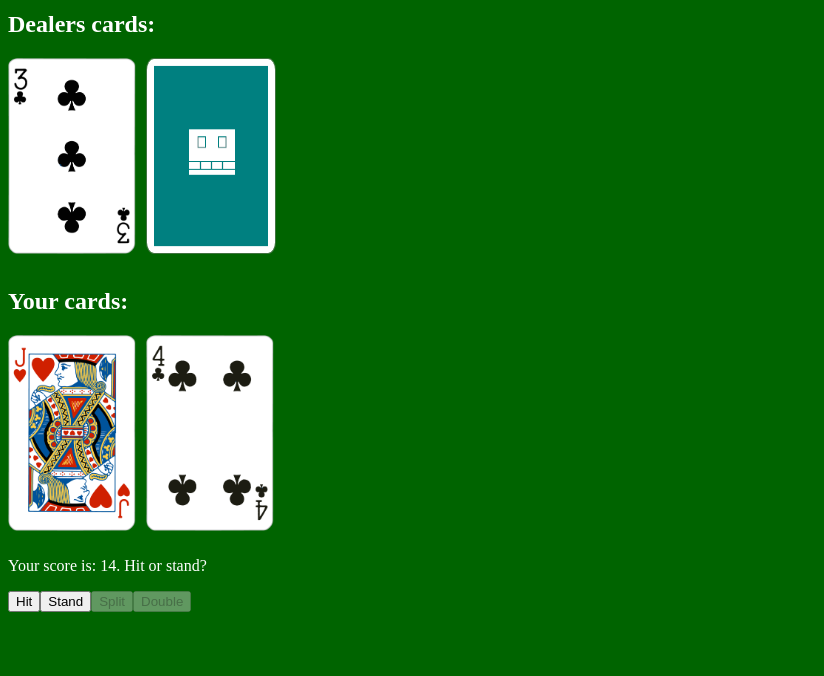
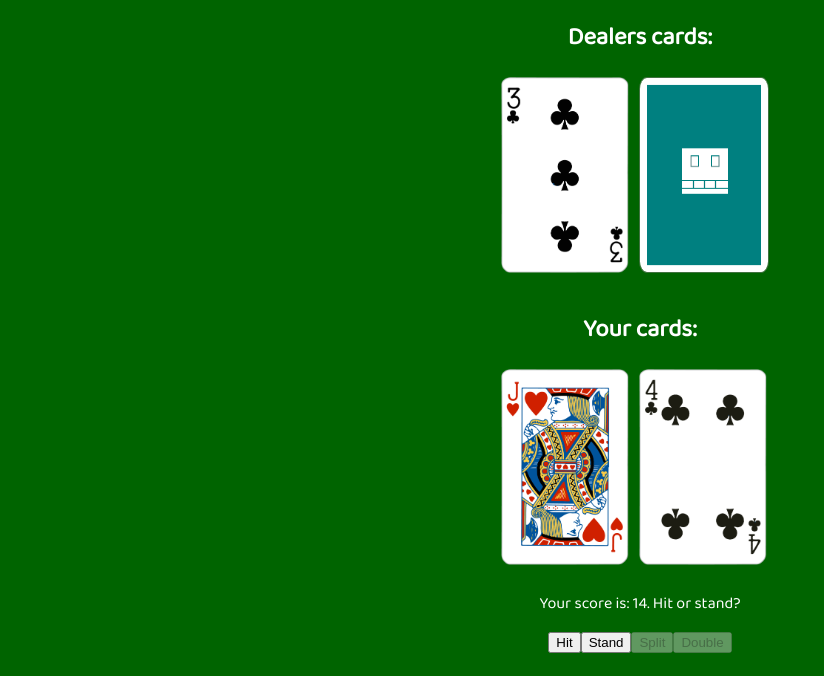
Before and after one commit to Hankybree/BlackJack, a plain HTML site: page index.html in a window 1280 px wide. Shown: the part 124-800 px from the top of the page, without its empty margins (0-824 px from the left). Drawn offline with Linux system fonts and the light colour scheme.

Commit message:
Centered content and set font to dialogtext

```diff
--- a/index.css
+++ b/index.css
@@ -3,16 +3,24 @@
 body, html {
     background-color: darkgreen;
     color: white;
+    font-family: baloo2;
 }
 h1 {
     font-family: blackJackFont;
+    font-size: 3em;
+}
+#content {
     text-align: center;
-    font-size: 3em;
+}
+#centeredContent {
+    display: inline-block;
+
 }
 /* Button styles */
 
 #buttons {
     display: flex;
+    justify-content: center;
 }
 
 /* Cards general */
@@ -43,3 +51,7 @@ h1 {
     font-family: "blackJackFont";
     src: url("fonts/blackjack.otf");
 }
+@font-face {
+    font-family: "baloo2";
+    src: url("fonts/baloo2-regular.ttf");
+}
--- a/index.html
+++ b/index.html
@@ -8,6 +8,8 @@
         <link rel="stylesheet" href="index.css">
     </head>
     <body>
+        <div id="content">
+            <div id="centeredContent">
                 <h1 id="headline">Black Jack</h1>
                 <h2>Dealers cards:</h2>
                 <div id="dealersHand"></div>
@@ -20,6 +22,8 @@
                     <button id="splitButton" onclick="split()" disabled>Split</button>
                     <button id="doubleButton" onclick="double()" disabled>Double</button>
                 </div>
+            </div>
+        </div>
     </body>
 
     <script src="index.js"></script>
```
Also changed, not shown: fonts/baloo2-regular.ttf (added). Lines whose indentation alone changed are shown as unchanged.
